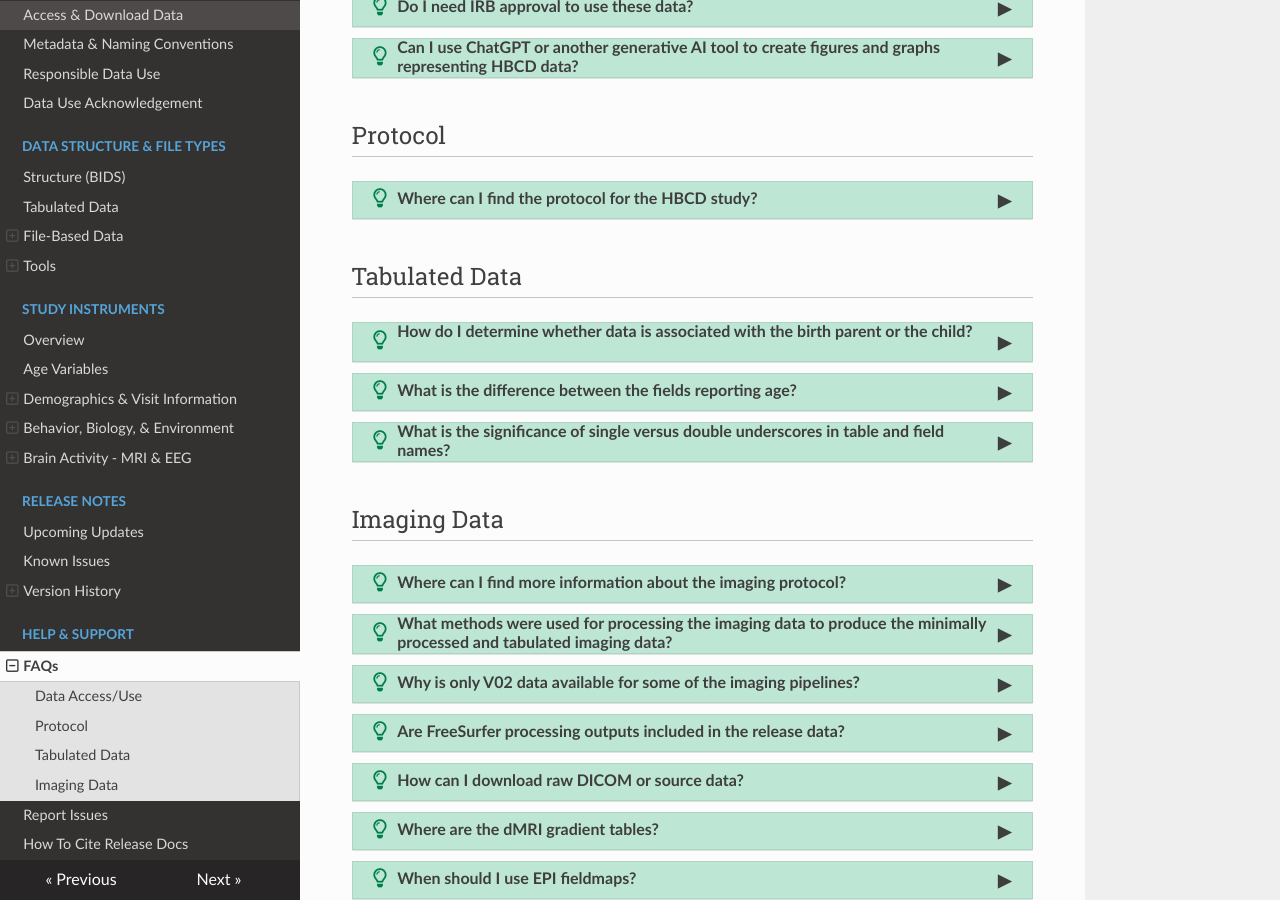
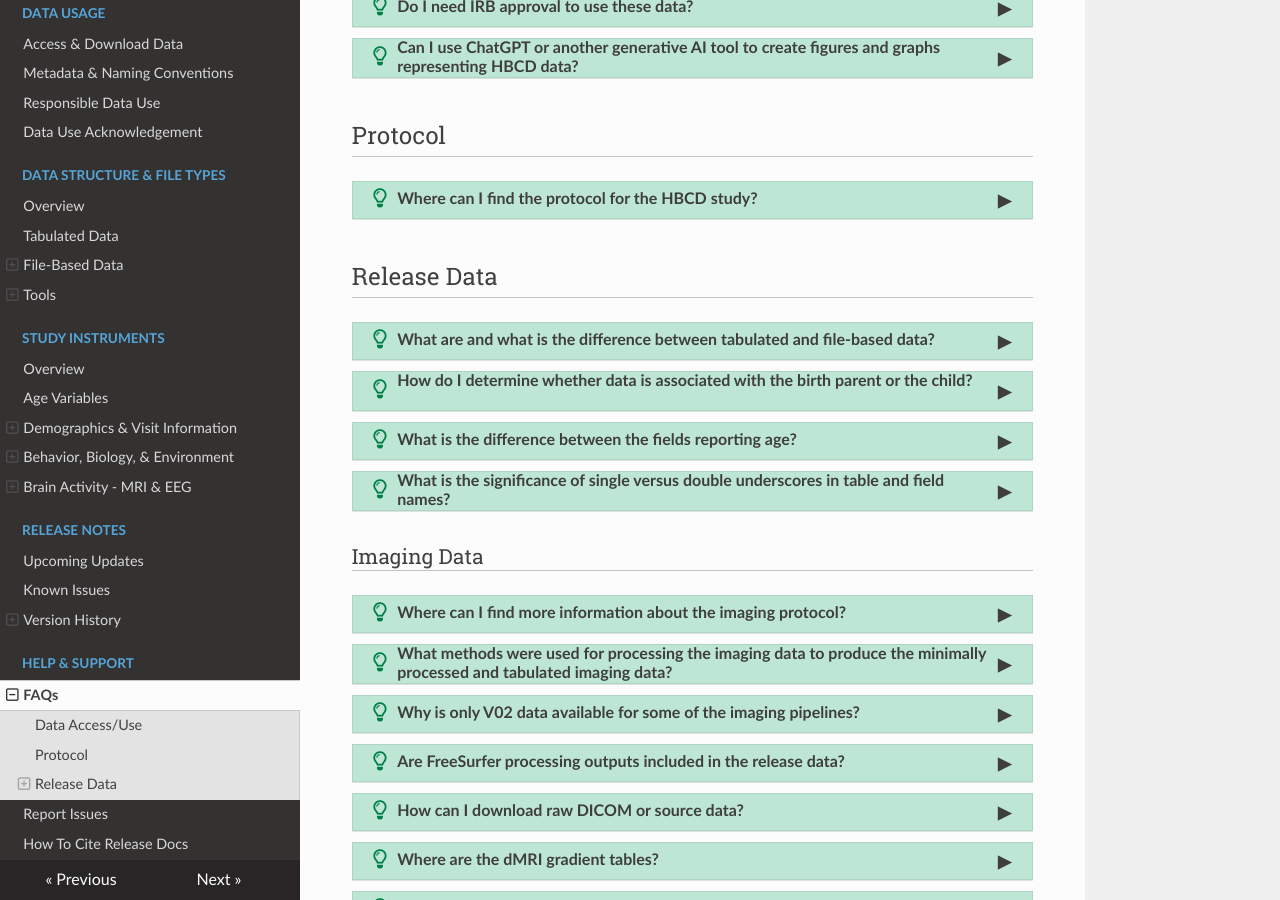
Before and after one commit to nbdc-datahub/hbcd-docs, an MkDocs documentation site: the page built from docs/help/faq.md, in a window 1280 px wide and 900 px high, scrolled down 506 px. Built offline with MkDocs 1.6.1, drawn with Linux system fonts in a browser that asks for light colours; nearby versions of some CDN libraries.

Commit message:
add further clarification about when to use file-based vs tab data when both are available

```diff
--- a/docs/help/faq.md
+++ b/docs/help/faq.md
@@ -135,7 +135,21 @@
   </table>
 </div>
 
-## Tabulated Data
+## Release Data
+
+<div id="faq-tab-vs-fb" class="notification-banner" onclick="toggleCollapse(this)">
+  <span class="emoji"><i class="fa-regular fa-lightbulb"></i></span>
+    <span class="text-with-link">
+    <span class="text">What are and what is the difference between tabulated and file-based data?</span>
+    <a class="anchor-link" href="#faq-tab-vs-fb" title="Copy link">
+    <i class="fa-solid fa-link"></i>
+    </a>
+    </span>
+  <span class="arrow">▸</span>
+</div>
+<div class="notification-collapsible-content">
+<p>HBCD Study data includes data in both tabulated and file-based formats. <b>Tabulated data</b> is in a standardized table format, with one table provided for all participant data per measure, and includes instrument data (e.g., demographics, behavior, environmental determinants, etc.) as well as data derived from the file-based data. <b>File-based data</b> are imaging and biosignal data provided in varied formats depending on the modality. This includes MRI & MRS, EEG, and wearable sensor recordings. See the section on <a href="../../datacuration/overview" target="_blank">Data Structure Overview</a> for a further details, including <a href="../../datacuration/overview/#when-to-use-tabulated-vs-file-based-data-when-both-are-available" target="_blank">When To Use Tabulated vs. File-Based Data When Both Are Available</a>.</p>
+</div>
 
 <div id="faq-subids" class="notification-banner" onclick="toggleCollapse(this)">
   <span class="emoji"><i class="fa-regular fa-lightbulb"></i></span>
@@ -151,7 +165,6 @@
 <p>The <b>source</b> element in the <a href="../../access/metadata/#nbdc-data-dictionary">NBDC Data Dictionary</a> indicates whether the data came from the caregiver, child, etc. Source is also typically included in the table name itself, with some exceptions - see <a href="../../access/metadata/#table-naming-conventions">Table Naming Conventions</a> for details. Note that, in the HBCD Study, <i>all</i> data are collected under the child’s subject ID, even when provided by the birth parent or another caregiver. This is because most information collected from caregivers pertains to the child. Please see details of the design logic <a href="../../access/metadata/#study-design-logic-child-centric-data-structure">here</a>.</p>
 </div>
 
-
 <div id="faq-age" class="notification-banner" onclick="toggleCollapse(this)">
   <span class="emoji"><i class="fa-regular fa-lightbulb"></i></span>
     <span class="text-with-link">
@@ -166,7 +179,6 @@
 <p>Fields reporting age include global, single-point (i.e. static) variables in <b>Basic Demographics</b> (see <a href="../../instruments/demo/basicdemo">here</a>), <b>instrument-specific variables</b> for age in <span class="tooltip tooltip-right">tabulated data<span class="tooltiptext">instrument and derived data<br>(tabulated format)</span></span> that vary depending on the date of administration for a given instrument (see <a href="../../datacuration/phenotypes/#instrument-age">infobox</a>), and age variables for raw <span class="tooltip tooltip-right">file-based data<span class="tooltiptext">imaging and biosignal data<br>(varied formats)</span></span> that vary based on date of acquisition (see <a href="../../datacuration/rawbids/#age">infobox</a>). All of this information is additionally summarized in a single location in table format in the <a href="../../instruments/agevariables">Age Variable Definitions</a> section.</p>
 </div>
 
-
 <div id="faq-underscores" class="notification-banner" onclick="toggleCollapse(this)">
   <span class="emoji"><i class="fa-regular fa-lightbulb"></i></span>
     <span class="text-with-link">
@@ -178,11 +190,11 @@
   <span class="arrow">▸</span>
 </div>
 <div class="notification-collapsible-content">
-<p>Instrument table and field names may contain either single or double underscores. See the subsection of <a href="../../access/metadata/#single-vs-double-underscores">Table Naming Conventions</a> for details on the logic.
+<p>Instrument table and field names may contain either single or double underscores. Single underscores separate main naming components (e.g. the domain or source of the data) while double underscores separate subcomponents that provide additional details nested within the main naming components. See the section of <a href="../../access/metadata/#naming-conventions">Naming Conventions</a> for full details.
 </div>
 
 
-## Imaging Data
+### Imaging Data
 
 <div id="faq-mriprotocol" class="notification-banner" onclick="toggleCollapse(this)">
   <span class="emoji"><i class="fa-regular fa-lightbulb"></i></span>
@@ -342,3 +354,5 @@
 <div class="notification-collapsible-content">
 <p>Due to the relatively limited brain coverage in dMRI and fMRI acquisitions, the superior or inferior edges of the brain may occasionally fall outside the slice stack, referred to as field of view (FOV) cutoff. In cases where the cutoff is extreme (>30% of the image), the dMRI and fMRI series fail QC and are therefore excluded from inclusion in the data release. However, mild (&lt;10%) to moderate (10–30%) FOV cutoff does not lead to QC failure. Brain regions outside of the FOV will have missing values in the <span class="tooltip">tabulated<span class="tooltiptext">instrument and derived data<br>(tabulated format)</span></span> imaging data, but the remaining areas remain usable. Automated post-processing QC metrics provide measurements of superior and inferior FOV cutoff, which researchers use for the exclusion of participants with significant FOV cutoff from analyses. See <a href="../../instruments/mri/qc/#hbcd-raw-mri-data-qc">HBCD Raw MRI Data QC</a> in the Release Notes for a description of automated and manual quality control procedures for raw imaging data.</p>
 </div>
+
+<br>
--- a/mkdocs.yml
+++ b/mkdocs.yml
@@ -56,7 +56,7 @@ nav:
     - Responsible Data Use: access/resp_data_use.md
     - Data Use Acknowledgement: access/dua.md
   - Data Structure & File Types:
-    - Structure (BIDS): datacuration/overview.md
+    - Overview: datacuration/overview.md
     - Tabulated Data: datacuration/phenotypes.md
     - File-Based Data:
         - Raw File-Based Data: datacuration/rawbids.md
```
Also changed, not shown: docs/datacuration/overview.md (+4 -2 lines), docs/instruments/index.md (+3 -3 lines).
